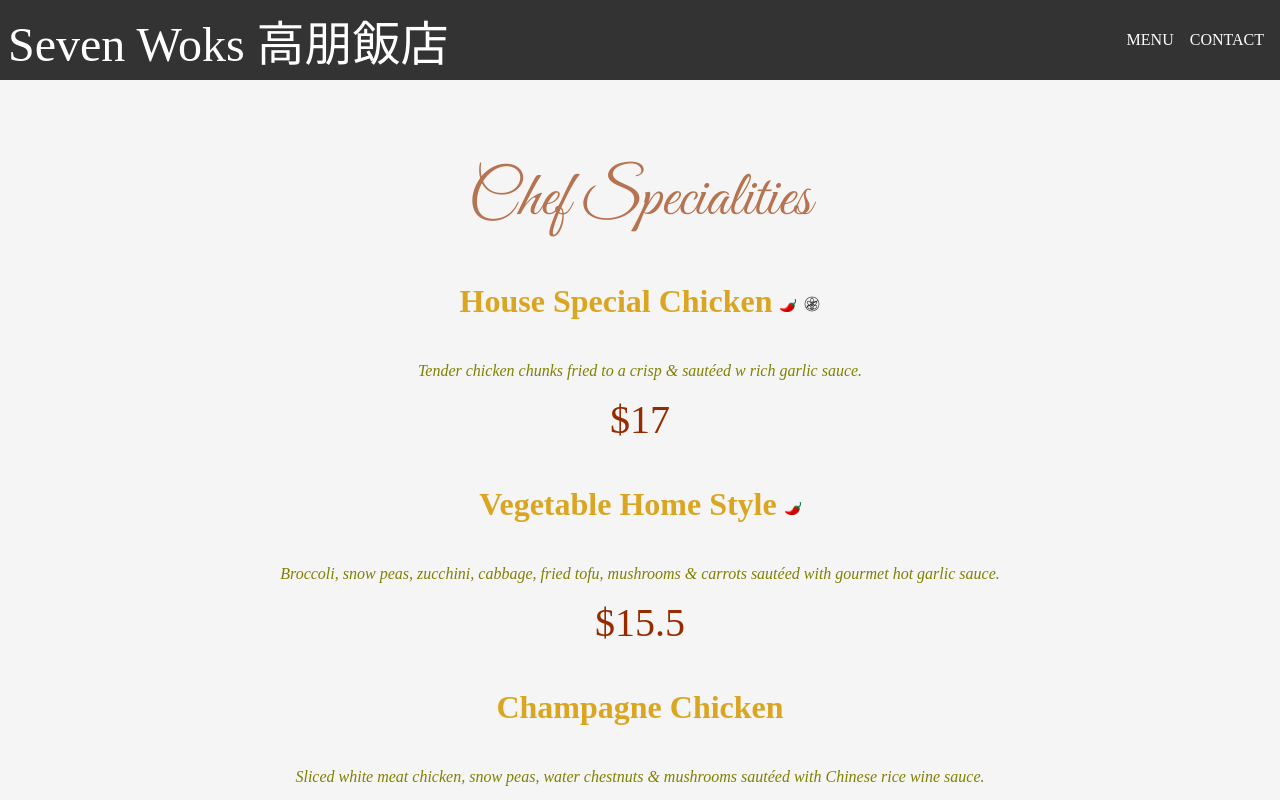
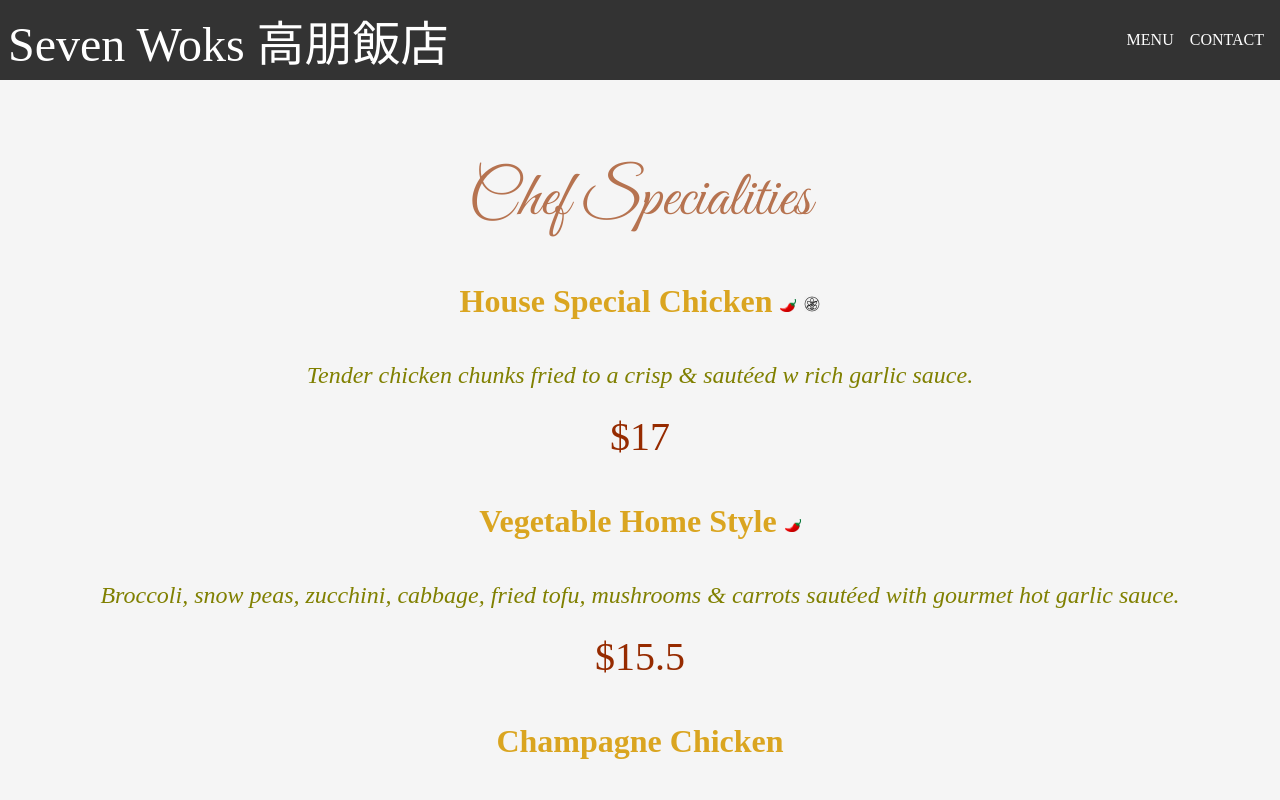
Before and after one commit to shino022/project_enid, a React (Vite) app in the folder client/: page / in a window 1280 px wide. Shown: the top 800 px of the page. Built offline with nearby package versions, Linux system fonts and the light colour scheme; a web font is replaced by a local one.

Commit message:
Fixed p tags to resize with bigger screens

```diff
--- a/client/src/styles/Content.css
+++ b/client/src/styles/Content.css
@@ -136,7 +136,7 @@
     .luncheon_special{
         font-size: 4rem;
     }
-    .menu_content p{
+    .menu_content p:not(.end_line){
         font-size: 1.5rem;
     }
     .luncheon_special_price{
```
